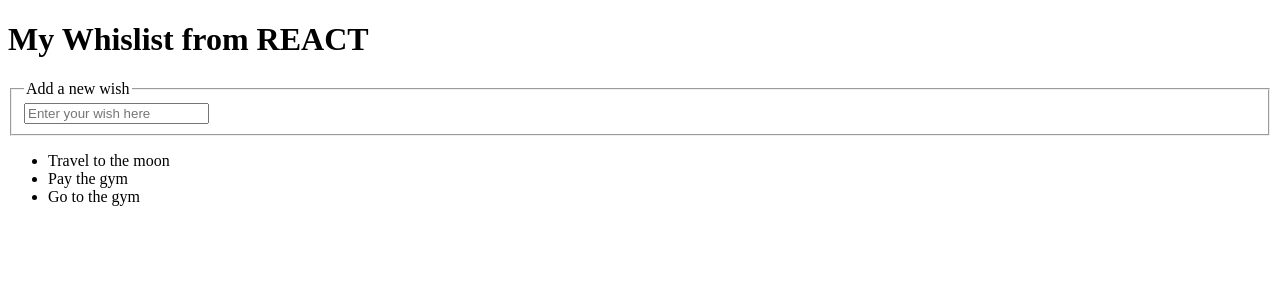
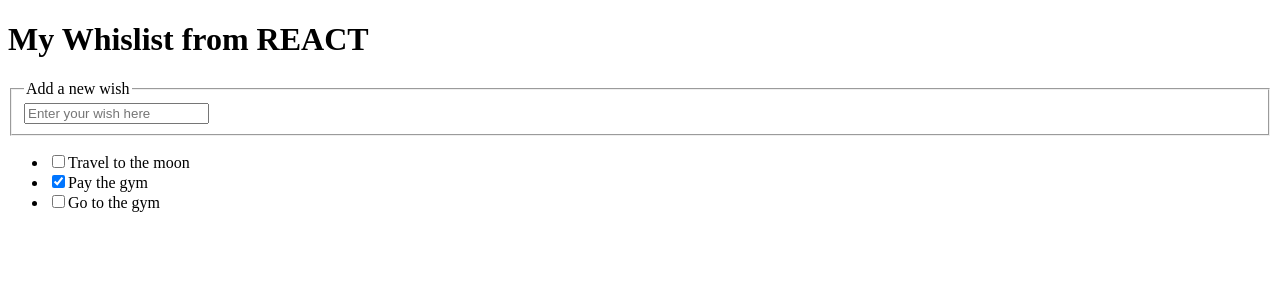
Before and after one commit to Torremolinos/wishlist, a React (Vite) app: page / in a window 1280 px wide. Shown: the top 300 px of the page. Built offline with nearby package versions, Linux system fonts and the light colour scheme.

Commit message:
imprimir la lista

```diff
--- a/src/App/App.jsx
+++ b/src/App/App.jsx
@@ -46,8 +46,10 @@
                 </fieldset>
                   <ul className="wish-list">
                     {wishes.map(({text, done}, i) => (
-                        <li key={text} className={`wish-list__item ${done} ? 'wish-list__item--done': ''`}>{text}</li>
-
+                        <li key={text} className={`wish-list__item ${done} ? 'wish-list__item--done': ''`}>
+                        <input id={`wish${i}`} type="checkbox" checked ={done}/>
+                        <label htmlFor={`wish${i}`}>{text}</label>
+                        </li>
                     ))}
                   </ul>
             </div>
```
Also changed, not shown: 2 other files (tests, documents, lock files or other folders).
